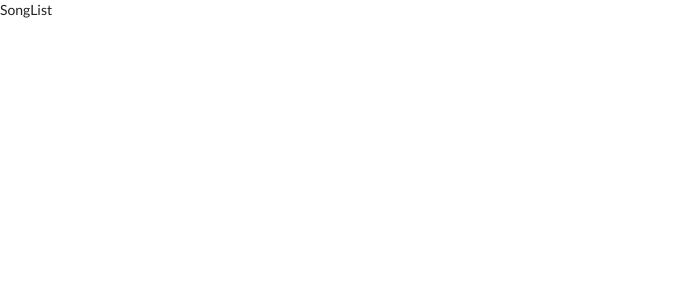
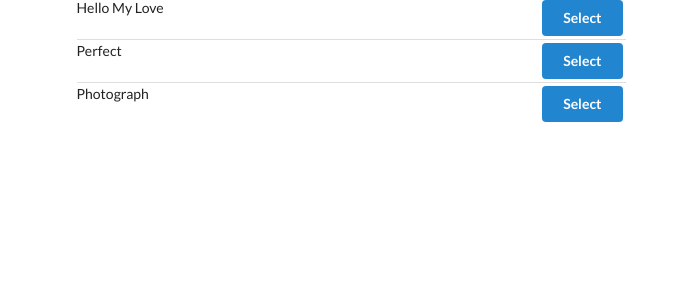
Before and after one commit to potaeshawit/react-course-songs, a React (Create React App) app: page / in a window 1280 px wide. Shown: the top 300 px of the page, without its empty margins (0-688 px from the left). Built offline with nearby package versions, Linux system fonts and the light colour scheme.

Commit message:
building a list with redux data

```diff
--- a/src/components/App.js
+++ b/src/components/App.js
@@ -3,8 +3,12 @@
 
 const App = () => {
   return (
-    <div>
-      <SongList/>
+    <div className="ui container grid">
+      <div className="ui row">
+        <div className="column eight wide">
+          <SongList/>
+        </div>
+      </div>
     </div>
   );
 };
--- a/src/components/SongList.js
+++ b/src/components/SongList.js
@@ -2,8 +2,24 @@
 import { connect } from 'react-redux';
 
 class SongList extends Component {
+  renderList() {
+    return this.props.songs.map((song) => {
+      return (
+        <div className="item" key={song.title}>
+          <div className="right floated content">
+            <button className="ui button primary">
+              Select
+            </button>
+          </div>
+
+          <div className="content">{song.title}</div>
+        </div>
+      );
+    });
+  }
+
   render() {
-    return <div>SongList</div>;
+    return <div className="ui divided list">{this.renderList()}</div>;
   }
 }
 
```
